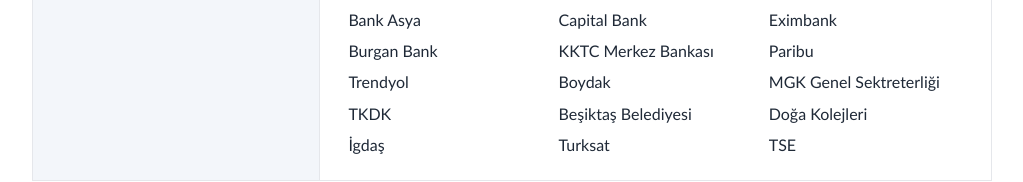
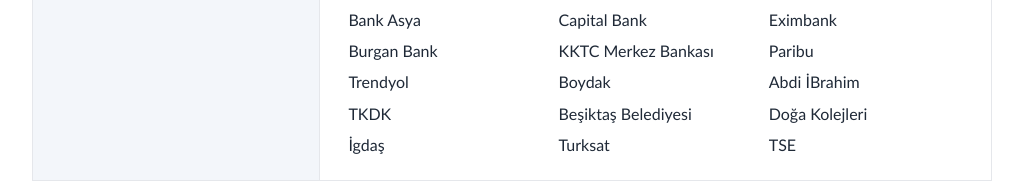
Before and after one commit to mitokomon/mitokomon.github.io, a plain HTML site: page index.html in a window 1280 px wide. Shown: the part 1861-2043 px from the top of the page, without its empty margins (128-1151 px from the left). Drawn offline with Linux system fonts and the light colour scheme.

Commit message:
Update index.html

```diff
--- a/index.html
+++ b/index.html
@@ -252,7 +252,7 @@
     <li>Paribu</li>
     <li>Trendyol</li>
     <li>Boydak</li>
-    <li>MGK Genel Sektreterliği</li>
+    <li>Abdi İBrahim</li>
 	<li>TKDK</li>
 	<li>Beşiktaş Belediyesi</li>
 	<li>Doğa Kolejleri</li>
@@ -264,4 +264,5 @@
       </main>
     </div>
   </div>
-</body></html>
+</body>
+</html>
```
